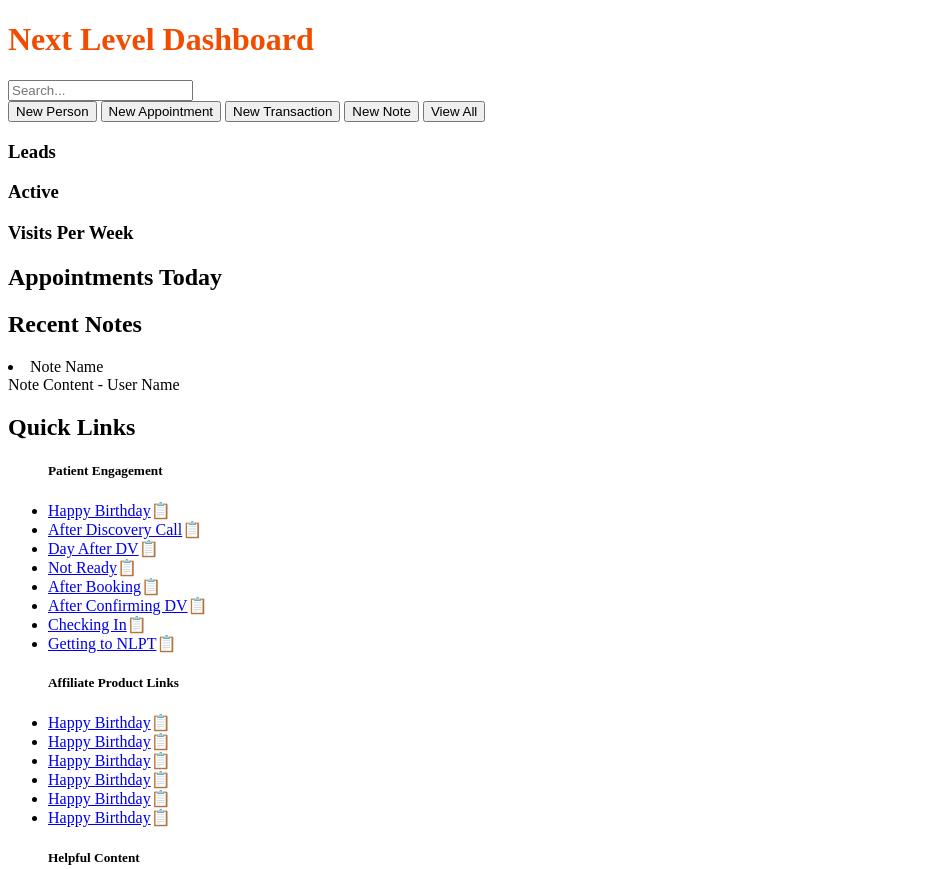
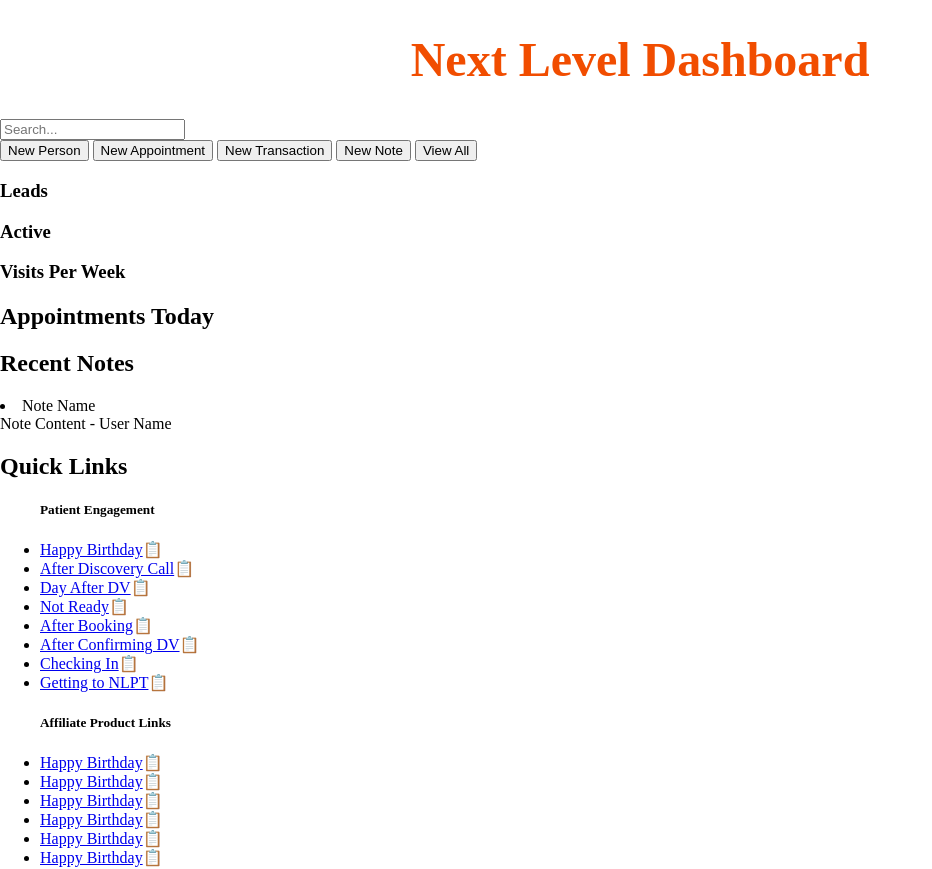
Before and after one commit to NUEXGUY/Next-Level-Dashboard, a plain HTML site: page index.html in a window 1280 px wide. Shown: the top 869 px of the page, without its empty margins (0-932 px from the left). Drawn offline with Linux system fonts and the light colour scheme.

Commit message:
style changes

```diff
--- a/styles.css
+++ b/styles.css
@@ -2,6 +2,16 @@
   --nlpt-orange: #F14D00;
 }
 
+body {
+  margin: 0;
+  padding: 0;
+  width: 100vw;
+  height: 100vh;
+  overflow: hidden;
+}
+
 h1 {
   color: #F14D00;
+  text-align: center;
+  font-size: 3em;
 }
```
Also changed, not shown: index.html (+0 -6 lines).
